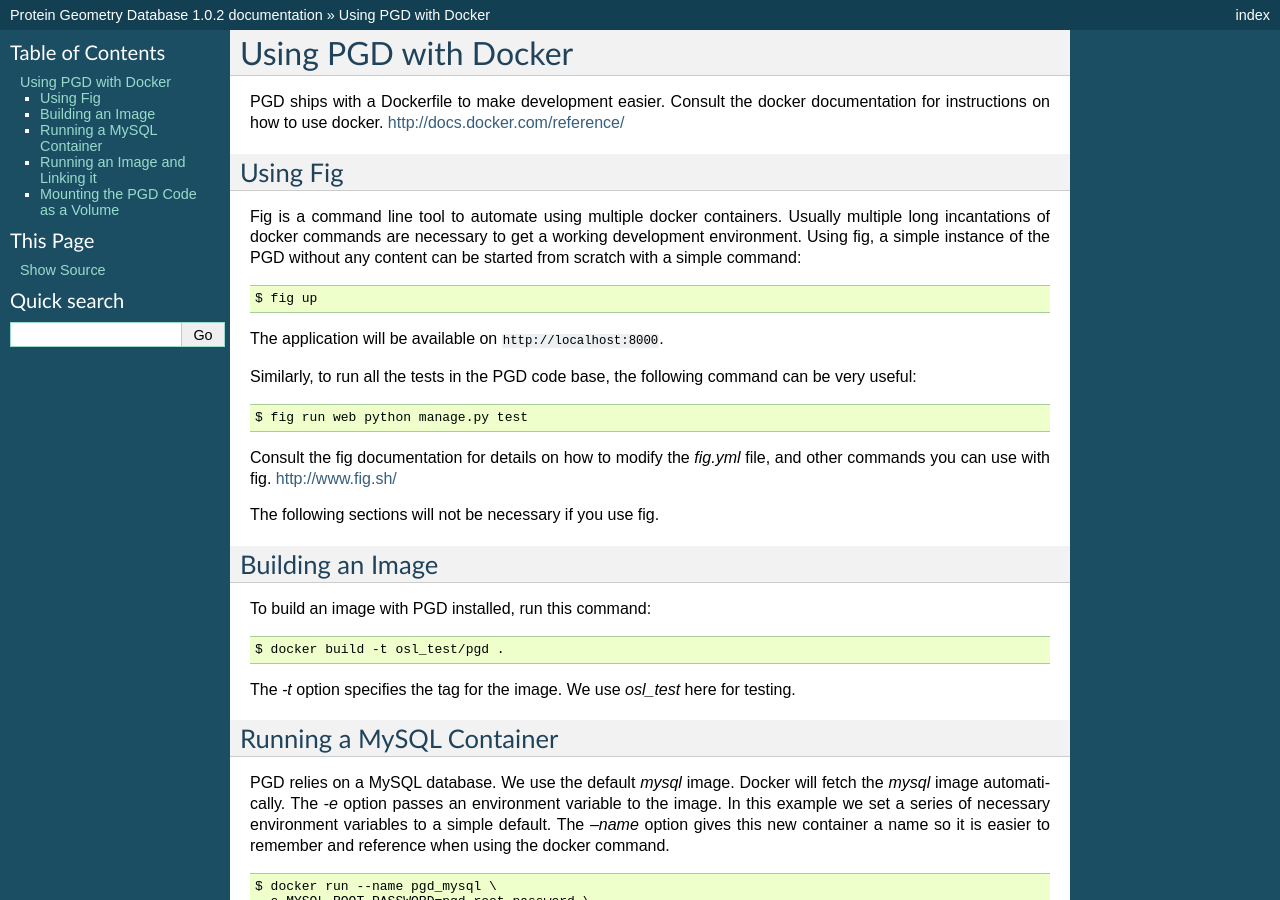
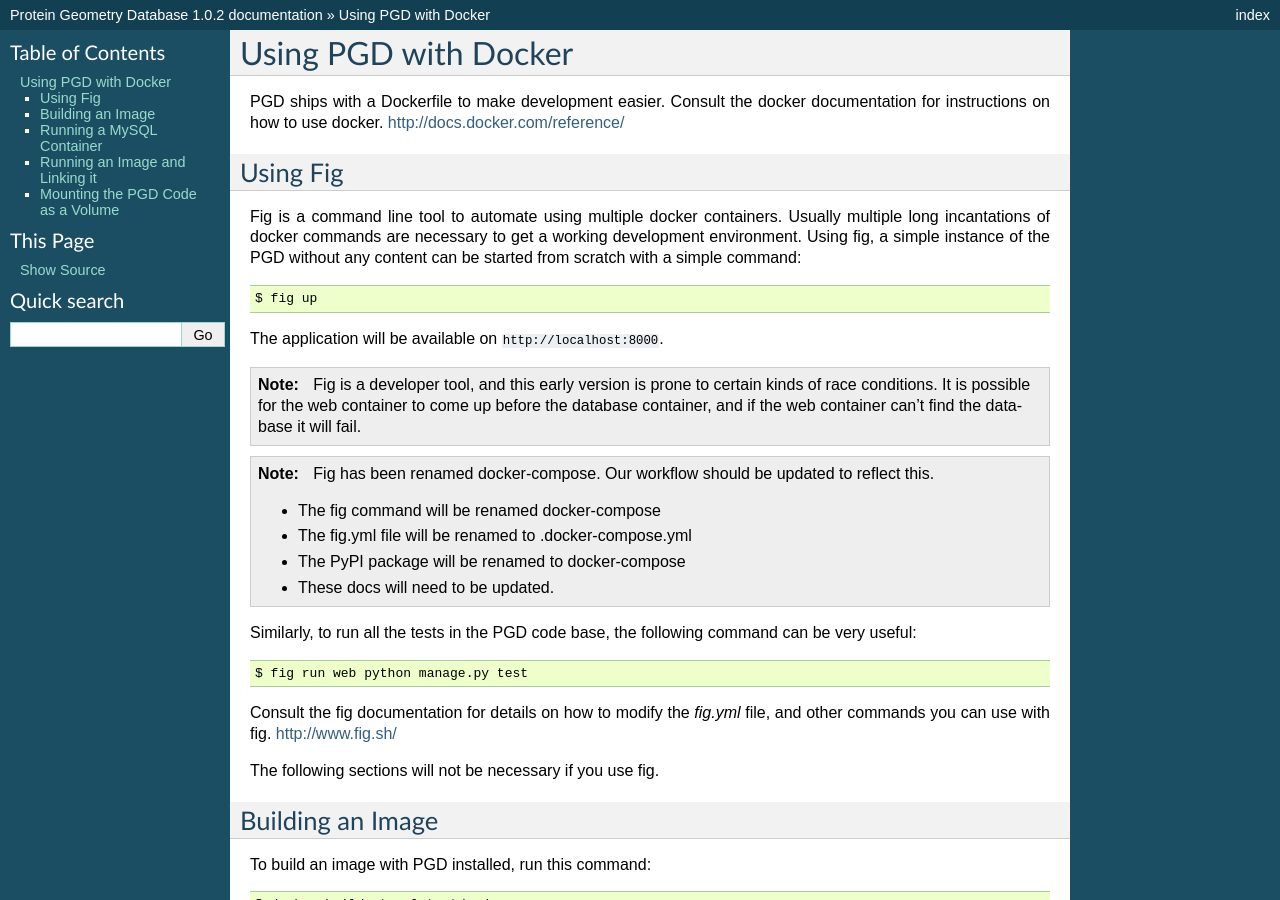
Before and after one commit to Karplus-Lab-OSU/pgd, a Sphinx documentation site: the page built from docs/source/docker.rst, in a window 1280 px wide and 900 px high. Built offline with Sphinx 7.4.7, drawn with Linux system fonts in a browser that asks for light colours.

Commit message:
Add notes about fig
Note that race conditions happen.
Note that we should rename fig to docker-compose

```diff
--- a/docs/source/docker.rst
+++ b/docs/source/docker.rst
@@ -21,6 +21,21 @@
    $ fig up
 
 The application will be available on ``http://localhost:8000``.
+
+.. note::
+	Fig is a developer tool, and this early version is prone to certain kinds
+	of race conditions. It is possible for the web container to come up before
+	the database container, and if the web container can't find the database it
+	will fail.
+
+.. note::
+	Fig has been renamed docker-compose. Our workflow should be updated to
+	reflect this.
+
+	- The fig command will be renamed docker-compose
+	- The fig.yml file will be renamed to .docker-compose.yml
+	- The PyPI package will be renamed to docker-compose
+	- These docs will need to be updated.
 
 Similarly, to run all the tests in the PGD code base, the following
 command can be very useful:
```
